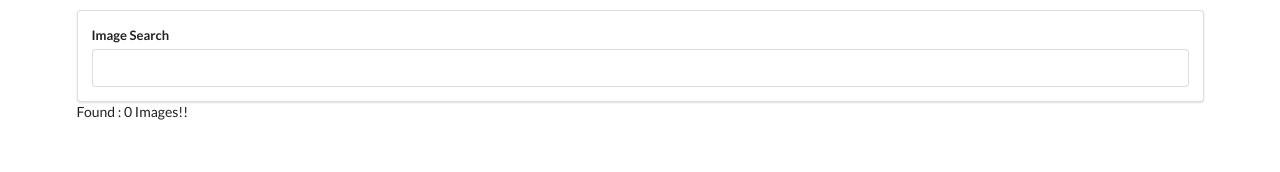
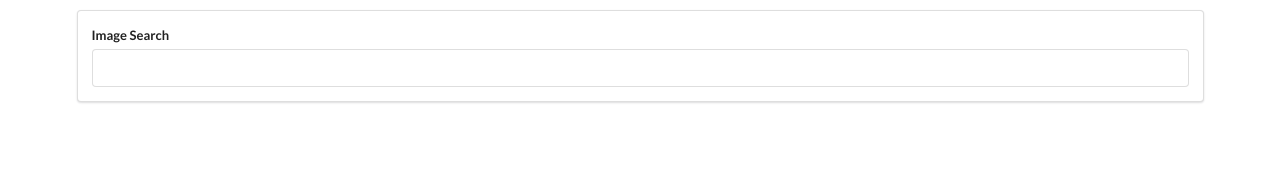
Before and after one commit to narise378/Udemy-modern-react-redux, a React (Create React App) app: page / in a window 1280 px wide. Shown: the top 172 px of the page. Built offline with nearby package versions, Linux system fonts and the light colour scheme.

Commit message:
building lists of records implement

```diff
--- a/src/components/App.js
+++ b/src/components/App.js
@@ -1,6 +1,7 @@
 import React from 'react'
 import unsplash from '../api/unsplash'
 import SearchBar from './SearchBar'
+import ImageList from './ImageList'
 
 class App extends React.Component {
   state = { images: [] }
@@ -16,7 +17,7 @@
     return (
       <div className="ui container" style={{ marginTop: '10px' }}>
         <SearchBar onSubmit={this.onSearchSubmit} />
-        Found : {this.state.images.length} Images!!
+        <ImageList images={this.state.images} />
       </div>
     )
   }
--- /dev/null
+++ b/src/components/ImageList.js
@@ -0,0 +1,16 @@
+import React from 'react'
+
+const ImageList = (props) => {
+  // console.log(props.images)
+  // const images = props.images.map((image) => {
+  //   return (
+  //     <img key={image.id} src={image.urls.regular} alt={image.description} />
+  //   )
+  // })
+  const images = props.images.map(({ description, id, urls }) => {
+    return <img key={id} src={urls.regular} alt={description} />
+  })
+  return <div>{images}</div>
+}
+
+export default ImageList
```
